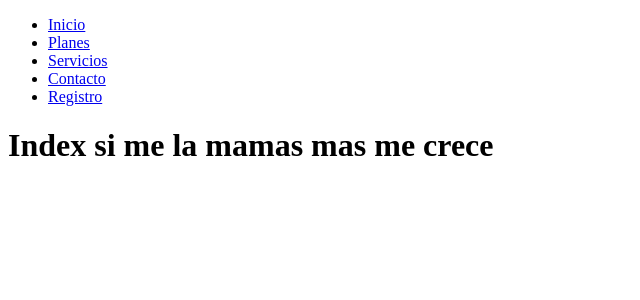
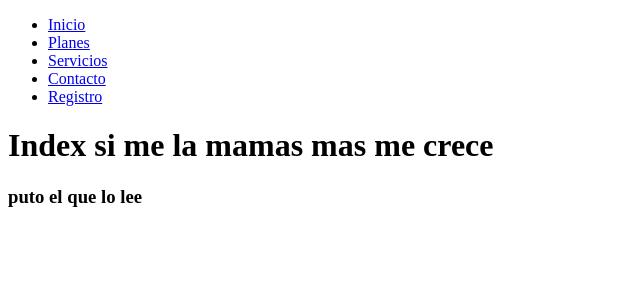
Before and after one commit to JoanCollaguazo/ProyectoToners, a Next.js app: page / in a window 1280 px wide. Shown: the top 300 px of the page, without its empty margins (0-640 px from the left). Built offline with nearby package versions, Linux system fonts and the light colour scheme.

Commit message:
nueva actualizacion

```diff
--- a/pages/index.js
+++ b/pages/index.js
@@ -7,6 +7,7 @@ const Index = () =>{
         <div>
         <Navigation/>
         <h1>Index si me la mamas mas me crece</h1>
+        <h3>puto el que lo lee</h3>
         </div>
     )
 }
```
